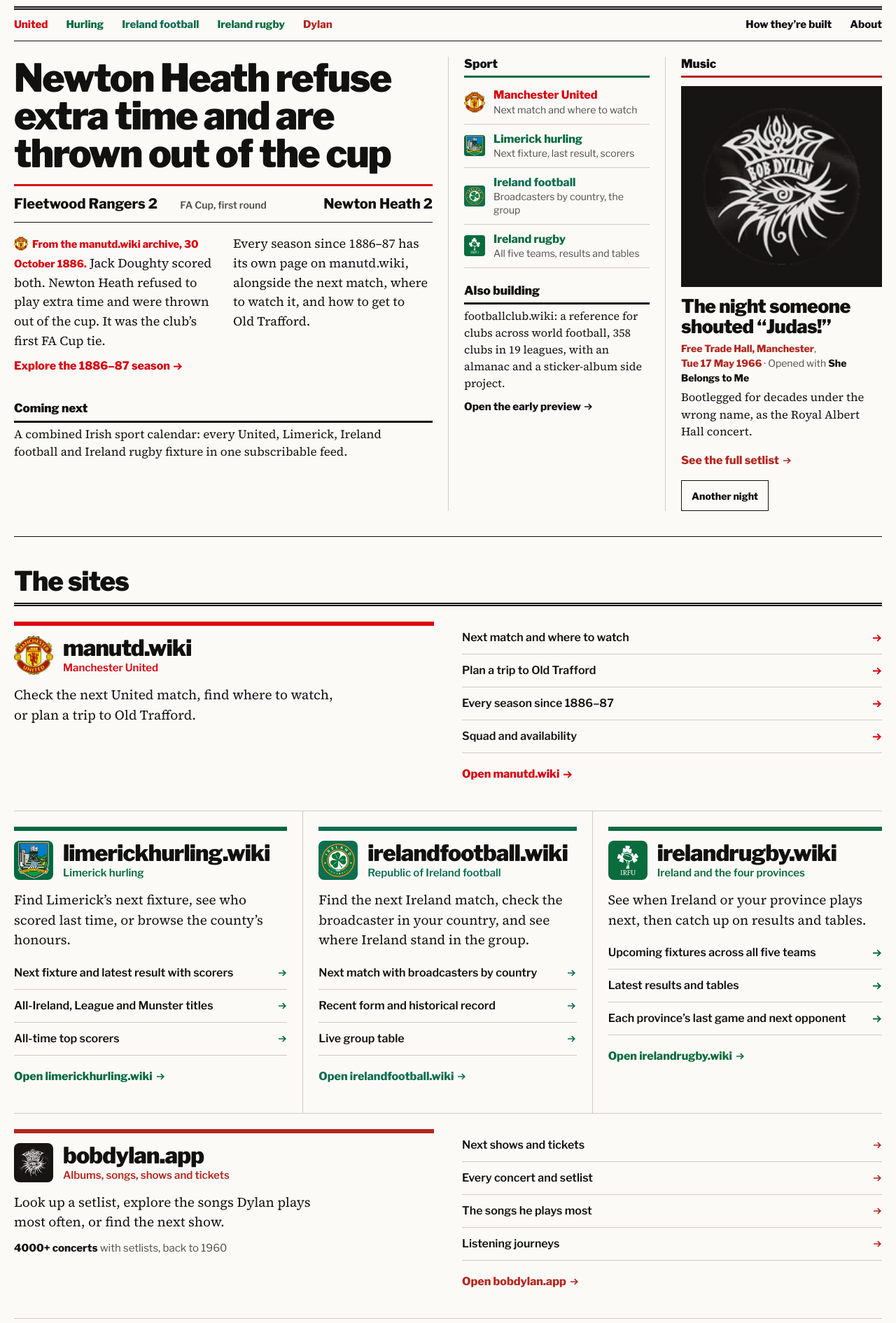
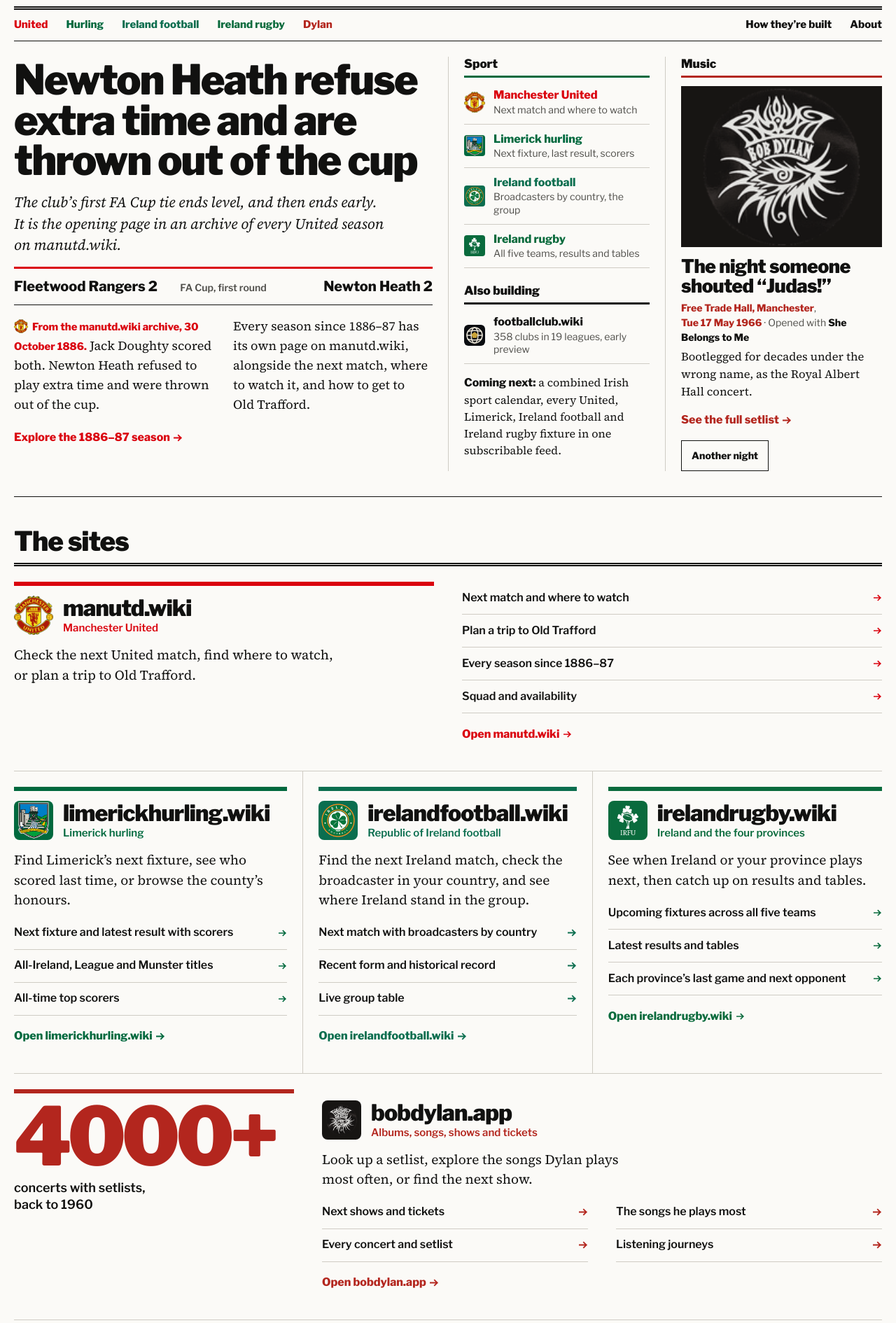
Before and after one commit to richardmcallister-personal/richardmcallister, a plain HTML site: page public/index.html in a window 1280 px wide. Shown: the part 110-2000 px from the top of the page at 70% size. Drawn offline with Linux system fonts and the light colour scheme.

Commit message:
Back pages: balance front columns, give Dylan its own section layout
Standfirst on the 1886 lead; Also building and Coming next in the Sport
column; Dylan section led by the 4000+ concerts figure with two-up links.

Co-Authored-By: Claude Opus 5.5 <noreply@anthropic.com>
Claude-Session: https://claude.ai/code/session_01QYs4q2cYa3jaKqbrusB7iH

```diff
--- a/public/index.html
+++ b/public/index.html
@@ -22,7 +22,7 @@
 <link rel="manifest" href="/site.webmanifest">
 <link rel="preload" href="/fonts/libre-franklin-latin-900-normal.woff2" as="font" type="font/woff2" crossorigin>
 <link rel="preload" href="/fonts/source-serif-4-latin-400-normal.woff2" as="font" type="font/woff2" crossorigin>
-<link rel="stylesheet" href="/site.css?v=202611080929">
+<link rel="stylesheet" href="/site.css?v=202611080931">
 <script>try{var t=localStorage.getItem("rm-theme");if(t)document.documentElement.dataset.theme=t}catch(e){}</script>
 </head>
 <body>
@@ -48,16 +48,13 @@
 <div class="front">
   <article class="lead" style="--c:var(--mu)" aria-labelledby="lead-h">
     <h1 id="lead-h">Newton Heath refuse extra time and are thrown out of the cup</h1>
+    <p class="stand">The club’s first FA Cup tie ends level, and then ends early. It is the opening page in an archive of every United season on manutd.wiki.</p>
     <p class="strip"><span>Fleetwood Rangers 2</span><span class="comp">FA Cup, first round</span><span class="away">Newton Heath 2</span></p>
     <div class="body">
-      <p><span class="dl"><img class="bare" src="/logos/manutd.png" alt="" width="20" height="20">From the manutd.wiki archive, 30 October 1886.</span> Jack Doughty scored both. Newton Heath refused to play extra time and were thrown out of the cup. It was the club’s first FA Cup tie.</p>
+      <p><span class="dl"><img class="bare" src="/logos/manutd.png" alt="" width="20" height="20">From the manutd.wiki archive, 30 October 1886.</span> Jack Doughty scored both. Newton Heath refused to play extra time and were thrown out of the cup.</p>
       <p>Every season since 1886–87 has its own page on manutd.wiki, alongside the next match, where to watch it, and how to get to Old Trafford.</p>
     </div>
     <a class="go" href="https://manutd.wiki/history/season/?s=1886-87">Explore the 1886–87 season</a>
-    <div class="brief" style="--c:var(--ink)">
-      <h2 class="sechead">Coming next</h2>
-      <p>A combined Irish sport calendar: every United, Limerick, Ireland football and Ireland rugby fixture in one subscribable feed.</p>
-    </div>
   </article>
 
   <section class="col" aria-labelledby="fx-h" style="--c:var(--lim)">
@@ -70,8 +67,8 @@
     </ul>
     <div class="brief" style="--c:var(--fc)">
       <h2>Also building</h2>
-      <p>footballclub.wiki: a reference for clubs across world football, 358 clubs in 19 leagues, with an almanac and a sticker-album side project.</p>
-      <a class="go" href="https://footballclub.wiki">Open the early preview</a>
+      <ul class="fx"><li><a href="https://footballclub.wiki" style="--c:var(--fc)"><img class="bare" src="/logos/footballclub.svg" alt="" width="30" height="30"><b>footballclub.wiki</b><small>358 clubs in 19 leagues, early preview</small></a></li></ul>
+      <p class="next"><b>Coming next:</b> a combined Irish sport calendar, every United, Limerick, Ireland football and Ireland rugby fixture in one subscribable feed.</p>
     </div>
   </section>
 
@@ -134,14 +131,12 @@
     </ul>
     <a class="go" href="https://irelandrugby.wiki">Open irelandrugby.wiki</a>
   </section>
-  <section class="sec wide" id="dylan" style="--c:var(--bd)" aria-labelledby="bd-h">
+  <section class="sec wide dy" id="dylan" style="--c:var(--bd)" aria-labelledby="bd-h">
+    <p class="fig"><b>4000+</b><span>concerts with setlists, back to 1960</span></p>
     <div>
       <div class="top"><img src="/logos/bobdylan.png" alt="" width="56" height="56"><h3 id="bd-h">bobdylan.app<small>Albums, songs, shows and tickets</small></h3></div>
       <p class="deck">Look up a setlist, explore the songs Dylan plays most often, or find the next show.</p>
-      <p class="stat feat"><b>4000+ concerts</b> with setlists, back to 1960</p>
-    </div>
-    <div>
-      <ul class="links">
+      <ul class="links two-up">
         <li><a href="https://bobdylan.app/">Next shows and tickets</a></li>
         <li><a href="https://bobdylan.app/concerts/">Every concert and setlist</a></li>
         <li><a href="https://bobdylan.app/songs/">The songs he plays most</a></li>
--- a/public/site.css
+++ b/public/site.css
@@ -60,9 +60,10 @@ ul,ol{list-style:none}
 .front > *{padding:0 var(--col);border-left:1px solid var(--hair)}
 .front > :first-child{padding-left:0;border-left:0}
 .front > :last-child{padding-right:0}
-.lead h1{font-family:var(--head);font-weight:900;font-size:clamp(36px,4.3vw,62px);line-height:.98;letter-spacing:-.03em;margin:4px 0 16px;text-wrap:balance}
+.lead h1{font-family:var(--head);font-weight:900;font-size:clamp(36px,4.6vw,62px);line-height:.98;letter-spacing:-.03em;margin:4px 0 16px;text-wrap:balance}
 .dl{font-family:var(--head);font-weight:800;font-size:.82em;color:var(--c)}
 .dl img{width:20px;height:20px;border-radius:3px;vertical-align:-4px;margin-right:6px;background:var(--logo-bg)}
+.stand{font-size:21px;line-height:1.45;font-style:italic;margin:0 0 16px;text-wrap:pretty}
 .strip{display:grid;grid-template-columns:1fr auto 1fr;gap:16px;align-items:baseline;font-family:var(--head);font-weight:800;font-size:20px;
  border-top:3px solid var(--c);border-bottom:1px solid var(--rule);padding:10px 0;margin-bottom:16px;font-variant-numeric:tabular-nums}
 .strip .comp{font-weight:600;font-size:14px;color:var(--mute);text-align:center}
@@ -83,9 +84,11 @@ ul,ol{list-style:none}
 .lead .brief p{font-size:17px;max-width:60ch}
 .brief p{font-size:16px;line-height:1.5}
 .brief .go{font-size:15px}
+.brief .next{font-size:16px;line-height:1.5;margin-top:14px}
+.brief .next b{font-family:var(--head);font-weight:800}
 
 .music figure{margin-top:12px;background:var(--plate)}
-.music figure img{display:block;width:100%;height:auto;aspect-ratio:1}
+.music figure img{display:block;width:100%;height:auto;aspect-ratio:5/4;object-fit:cover}
 .music h3{font-family:var(--head);font-weight:900;font-size:clamp(24px,2.1vw,30px);line-height:1.05;letter-spacing:-.02em;margin:14px 0 6px;color:var(--ink)}
 .music p{font-size:16.5px;line-height:1.5}
 .music .opened{font-family:var(--head);font-size:14px;color:var(--mute);margin-bottom:6px}
@@ -109,6 +112,13 @@ ul,ol{list-style:none}
 .sec.wide .feat{font-family:var(--head);font-size:15px;color:var(--mute);margin-top:12px;border-left:0}
 .sec.wide .feat b{color:var(--ink);font-weight:800}
 img.bare{background:transparent!important}
+.sec.dy{grid-template-columns:minmax(0,1fr) minmax(0,2fr);align-items:start}
+.sec.dy .fig{border-top:6px solid var(--c);padding-top:10px;font-family:var(--head)}
+.sec.dy .fig b{display:block;font-weight:900;font-size:clamp(72px,9vw,132px);line-height:.9;letter-spacing:-.05em;color:var(--c);font-variant-numeric:tabular-nums}
+.sec.dy .fig span{display:block;font-weight:600;font-size:18px;line-height:1.3;max-width:16ch;margin-top:10px}
+.sec.dy .top{border-top:0;padding-top:16px}
+.links.two-up{columns:2;column-gap:var(--gut)}
+.links.two-up li{break-inside:avoid}
 .sec .top{display:flex;align-items:center;gap:14px;border-top:6px solid var(--c);padding-top:14px}
 .sec .top img{width:56px;height:56px;border-radius:8px;flex:none;background:var(--logo-bg)}
 .sec .top h3{font-family:var(--head);font-weight:900;font-size:clamp(26px,2.5vw,34px);letter-spacing:-.025em;line-height:1}
@@ -182,6 +192,8 @@ img.bare{background:transparent!important}
  .secs{display:block}
  .sec,.secs .sec.trio:nth-child(n){padding:22px 0 26px;border-right:0}
  .sec.wide{display:block}
+ .links.two-up{columns:1}
+ .sec.dy .fig b{font-size:84px}
  .two{grid-template-columns:1fr}
  .colophon{grid-template-columns:1fr}
 }
```
Also changed, not shown: public/404.html (+1 -1 lines).
